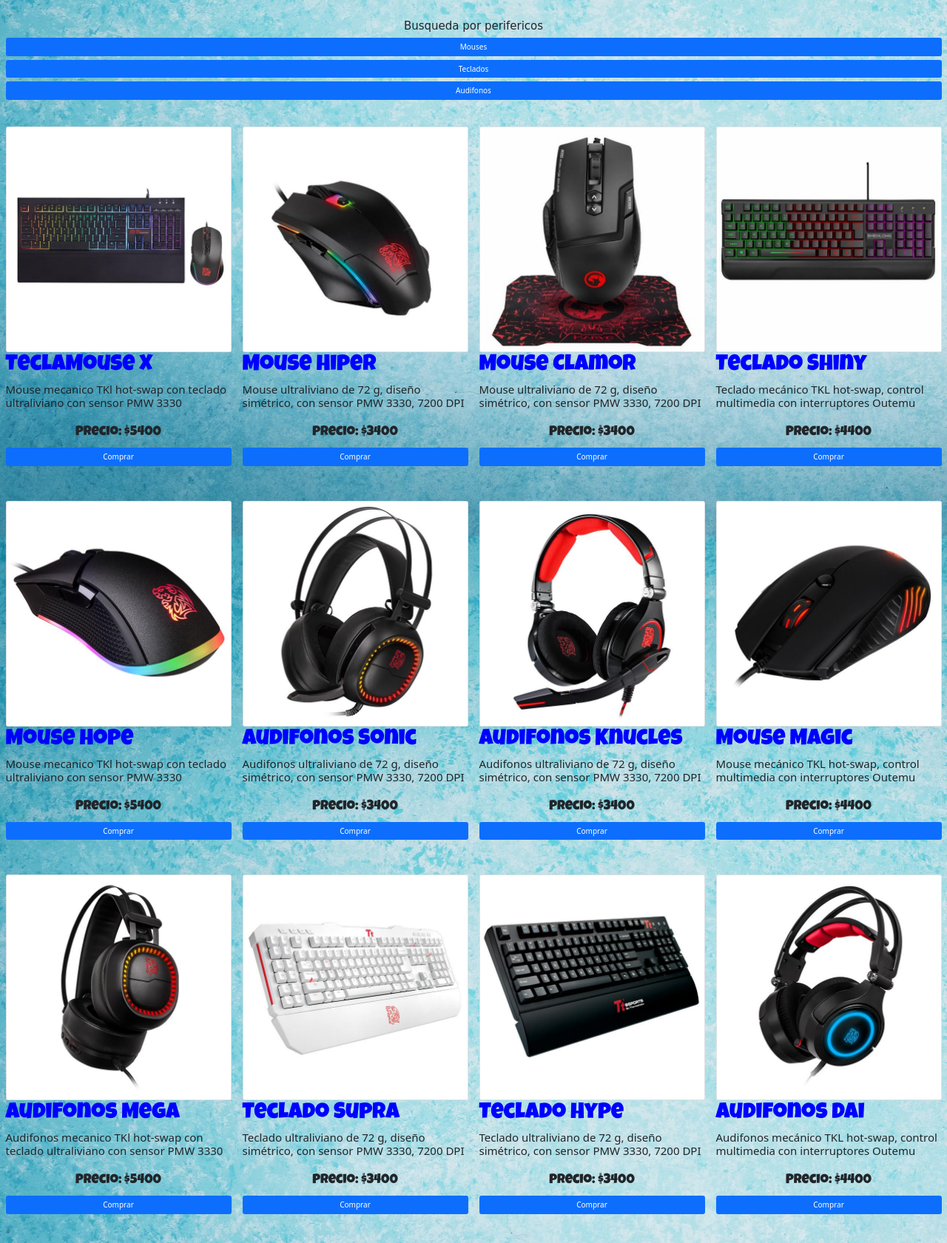
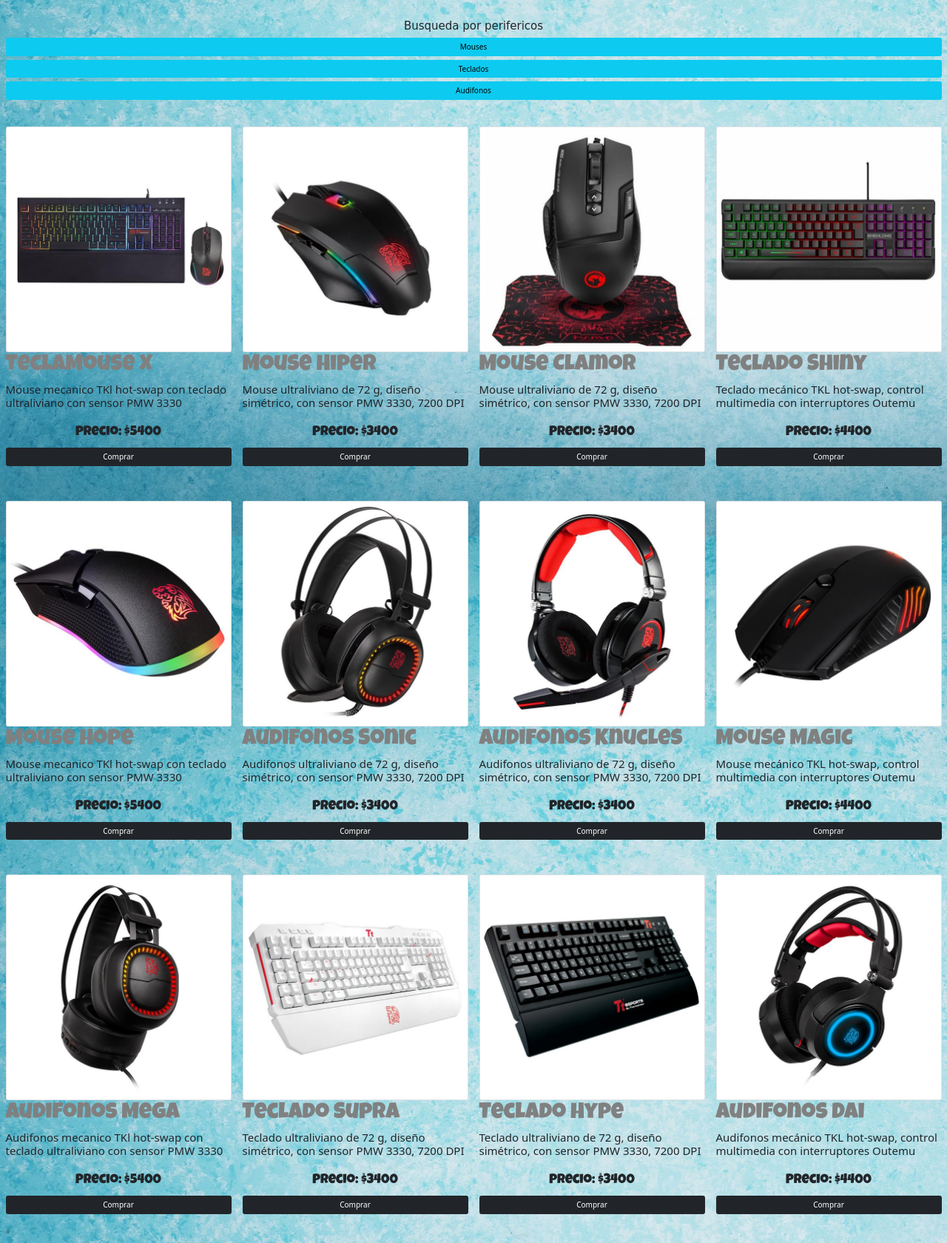
Before and after one commit to gastontorres707/Bootstrap-Lit-Eral-GastonTorres, a website: page html/productos.html in a window 1280 px wide. Shown: the part 608-2288 px from the top of the page at 74% size. Drawn offline with nearby package versions, Linux system fonts and the light colour scheme; a web font is replaced by a local one.

Commit message:
Detalles finales

```diff
--- a/html/productos.html
+++ b/html/productos.html
@@ -93,9 +93,9 @@
 	      <h1 class="mt-2 text-center parriba">Nuestros Productos</h1>
 	      	<legend class="text-center letraz">Busqueda por perifericos</legend>
 			<div class="d-grid gap-2 parriba">
-			  <button class="btn btn-primary" type="button">Mouses</button>
-			  <button class="btn btn-primary" type="button">Teclados</button>
-			  <button class="btn btn-primary" type="button">Audifonos</button>
+			  <button class="btn btn-info" type="button">Mouses</button>
+			  <button class="btn btn-info" type="button">Teclados</button>
+			  <button class="btn btn-info" type="button">Audifonos</button>
 			</div>
 	      <section class="row py-2">
 	        <article class="col-sm-12 col-md-6 col-lg-3">
@@ -104,7 +104,7 @@
 	          <h6>Mouse mecanico TKl hot-swap con teclado ultraliviano con sensor PMW 3330</h6>
 	          <br>
 	          <p class="text-center">Precio: $5400</p>
-	          <button type="button" class="btn btn-primary w-100 mb-2">Comprar</button>
+	          <button type="button" class="btn btn-dark w-100 mb-2">Comprar</button>
 	        </article>
 
 	        <article class="col-sm-12 col-md-6 col-lg-3">
@@ -113,7 +113,7 @@
 	          <h6>Mouse ultraliviano de 72 g, diseño simétrico, con sensor PMW 3330, 7200 DPI</h6>
 	          <br>
 	          <p class="text-center">Precio: $3400</p>
-	          <button type="button" class="btn btn-primary w-100 mb-2">Comprar</button>
+	          <button type="button" class="btn btn-dark w-100 mb-2">Comprar</button>
 	        </article>
 
 	        <article class="col-sm-12 col-md-6 col-lg-3">
@@ -122,7 +122,7 @@
 	          <h6>Mouse ultraliviano de 72 g, diseño simétrico, con sensor PMW 3330, 7200 DPI</h6>
 	          <br>
 	          <p class="text-center">Precio: $3400</p>
-	          <button type="button" class="btn btn-primary w-100 mb-2">Comprar</button>
+	          <button type="button" class="btn btn-dark w-100 mb-2">Comprar</button>
 	        </article>
 
 	        <article class="col-sm-12 col-md-6 col-lg-3">
@@ -131,7 +131,7 @@
 	          <h6>Teclado mecánico TKL hot-swap, control multimedia con interruptores Outemu</h6>
 	          <br>
 	          <p class="text-center">Precio: $4400</p>
-	          <button type="button" class="btn btn-primary w-100 mb-2">Comprar</button>
+	          <button type="button" class="btn btn-dark w-100 mb-2">Comprar</button>
 	        </article>
 	      </section>
 		</div>
@@ -144,7 +144,7 @@
 	          <h6>Mouse mecanico TKl hot-swap con teclado ultraliviano con sensor PMW 3330</h6>
 	          <br>
 	          <p class="text-center">Precio: $5400</p>
-	          <button type="button" class="btn btn-primary w-100 mb-2">Comprar</button>
+	          <button type="button" class="btn btn-dark w-100 mb-2">Comprar</button>
 	        </article>
 
 	        <article class="col-sm-12 col-md-6 col-lg-3">
@@ -153,7 +153,7 @@
 	          <h6>Audifonos ultraliviano de 72 g, diseño simétrico, con sensor PMW 3330, 7200 DPI</h6>
 	          <br>
 	          <p class="text-center">Precio: $3400</p>
-	          <button type="button" class="btn btn-primary w-100 mb-2">Comprar</button>
+	          <button type="button" class="btn btn-dark w-100 mb-2">Comprar</button>
 	        </article>
 
 	        <article class="col-sm-12 col-md-6 col-lg-3">
@@ -162,7 +162,7 @@
 	          <h6>Audifonos ultraliviano de 72 g, diseño simétrico, con sensor PMW 3330, 7200 DPI</h6>
 	          <br>
 	          <p class="text-center">Precio: $3400</p>
-	          <button type="button" class="btn btn-primary w-100 mb-2">Comprar</button>
+	          <button type="button" class="btn btn-dark w-100 mb-2">Comprar</button>
 	        </article>
 
 	        <article class="col-sm-12 col-md-6 col-lg-3">
@@ -171,7 +171,7 @@
 	          <h6>Mouse mecánico TKL hot-swap, control multimedia con interruptores Outemu</h6>
 	          <br>
 	          <p class="text-center">Precio: $4400</p>
-	          <button type="button" class="btn btn-primary w-100 mb-2">Comprar</button>
+	          <button type="button" class="btn btn-dark w-100 mb-2">Comprar</button>
 	        </article>
 	      </section>
 		</div>
@@ -184,7 +184,7 @@
 	          <h6>Audifonos mecanico TKl hot-swap con teclado ultraliviano con sensor PMW 3330</h6>
 	          <br>
 	          <p class="text-center">Precio: $5400</p>
-	          <button type="button" class="btn btn-primary w-100 mb-2">Comprar</button>
+	          <button type="button" class="btn btn-dark w-100 mb-2">Comprar</button>
 	        </article>
 
 	        <article class="col-sm-12 col-md-6 col-lg-3">
@@ -193,7 +193,7 @@
 	          <h6>Teclado ultraliviano de 72 g, diseño simétrico, con sensor PMW 3330, 7200 DPI</h6>
 	          <br>
 	          <p class="text-center">Precio: $3400</p>
-	          <button type="button" class="btn btn-primary w-100 mb-2">Comprar</button>
+	          <button type="button" class="btn btn-dark w-100 mb-2">Comprar</button>
 	        </article>
 
 	        <article class="col-sm-12 col-md-6 col-lg-3">
@@ -202,7 +202,7 @@
 	          <h6>Teclado ultraliviano de 72 g, diseño simétrico, con sensor PMW 3330, 7200 DPI</h6>
 	          <br>
 	          <p class="text-center">Precio: $3400</p>
-	          <button type="button" class="btn btn-primary w-100 mb-2">Comprar</button>
+	          <button type="button" class="btn btn-dark w-100 mb-2">Comprar</button>
 	        </article>
 
 	        <article class="col-sm-12 col-md-6 col-lg-3">
@@ -211,7 +211,7 @@
 	          <h6>Audifonos mecánico TKL hot-swap, control multimedia con interruptores Outemu</h6>
 	          <br>
 	          <p class="text-center">Precio: $4400</p>
-	          <button type="button" class="btn btn-primary w-100 mb-2">Comprar</button>
+	          <button type="button" class="btn btn-dark w-100 mb-2">Comprar</button>
 	        </article>
 	      </section>
 		</div>
--- a/scss/_commons.scss
+++ b/scss/_commons.scss
@@ -37,7 +37,7 @@
 }
 
 h2{
-	color: $azul;
+	color: $gris;
 	font-size: 3rem;
 }
 
--- a/scss/_relMez.scss
+++ b/scss/_relMez.scss
@@ -25,3 +25,11 @@
 .contacto-gradient{
 	background: $purpuazul;
 }
+
+.btn-mezcla{
+	background: $purpurosa;
+}
+
+.btn-gris{
+	background: $gris;
+}
--- a/scss/_vars.scss
+++ b/scss/_vars.scss
@@ -6,6 +6,8 @@
 $amarillo: yellow;
 $celeste: lightblue;
 $rojo: red;
+$gris: grey;
+$rosa: pink;
 $purpurosa: linear-gradient(to top, purple, pink);
 $amarinaranja: linear-gradient(to top, yellow, orange);
 $rosaceleste: linear-gradient(to top, pink, lightblue);
```
Also changed, not shown: Cambios realizados.txt (deleted, +0 -9 lines), html/contacto.html (+6 -6 lines), html/inicio.html (+4 -4 lines), html/nosotros.html (+1 -1 lines), html/ofertas.html (+11 -11 lines), index.html (+4 -4 lines), css/style.css.
